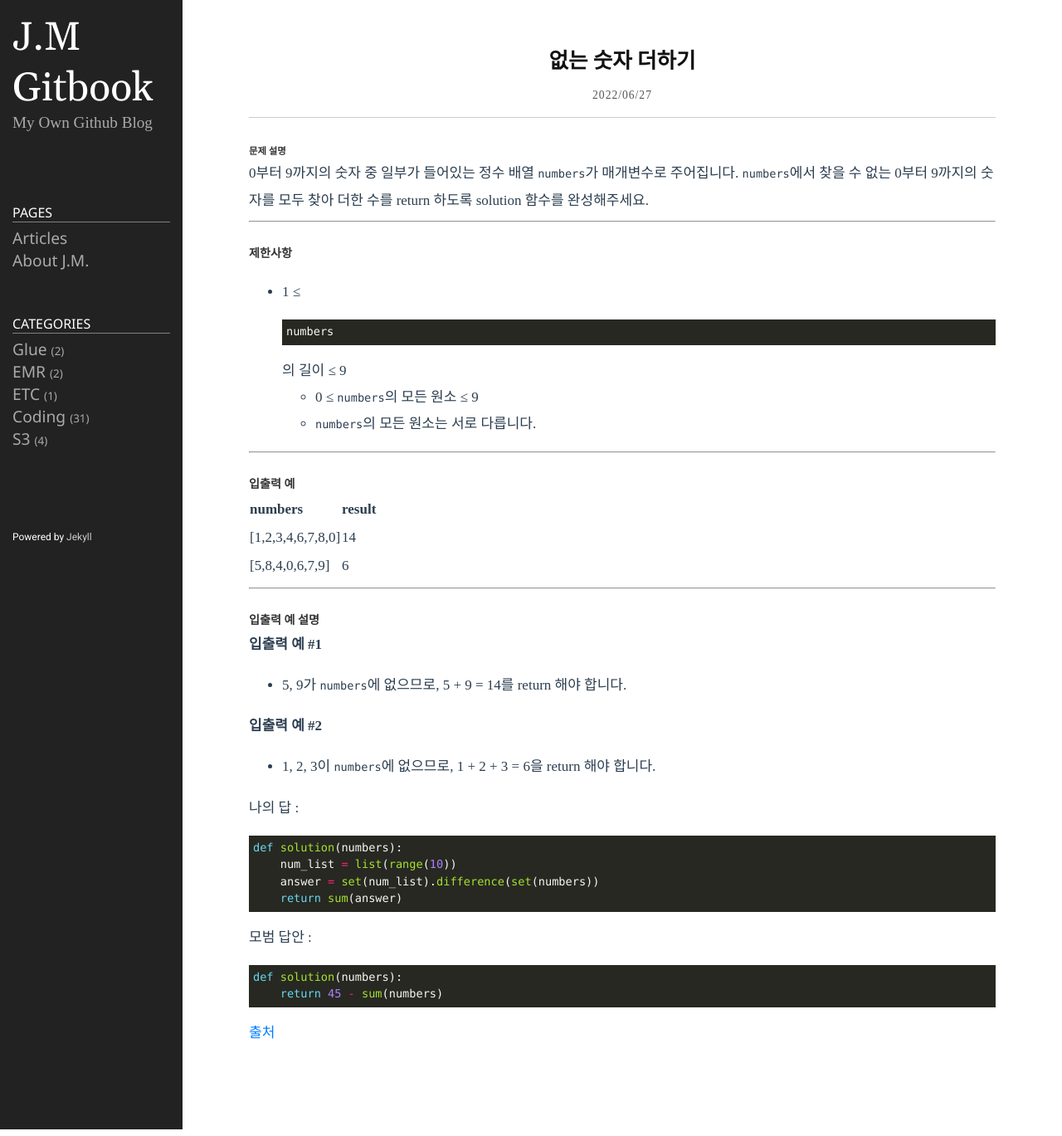
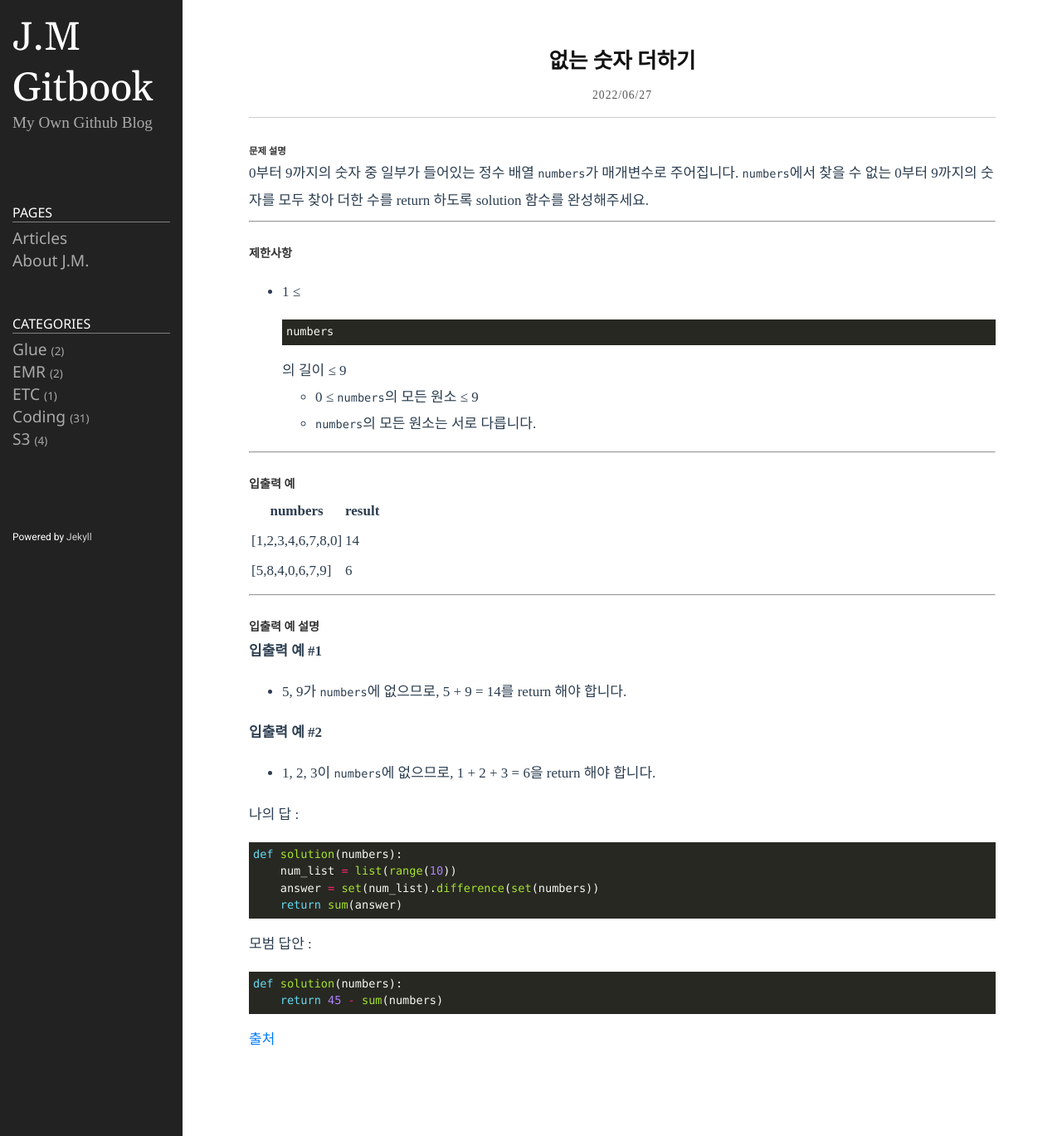
Before and after one commit to cjungm/cjungm.github.io, a Jekyll site: the page built from _posts/Coding/2022-06-27-Add_missing_numbers.md, in a window 1280 px wide. Shown: the whole page at 83% size. Built offline with Jekyll 4.4.1, drawn with Linux system fonts in a browser that asks for light colours.

Commit message:
add table css

```diff
--- a/public/css/style.css
+++ b/public/css/style.css
@@ -340,12 +340,10 @@
 }
 
 table {
-    border-collapse: collapse;
-    border-spacing: 0px;
-    /* width: auto; */
-    overflow: auto;
-    break-inside: auto;
-    text-align: left;
-	border-width: thin;
-	border-color: #111;
+    display: table;
+    border-collapse: separate;
+    box-sizing: border-box;
+    text-indent: initial;
+    border-spacing: 2px;
+    border-color: black;
 }
```
